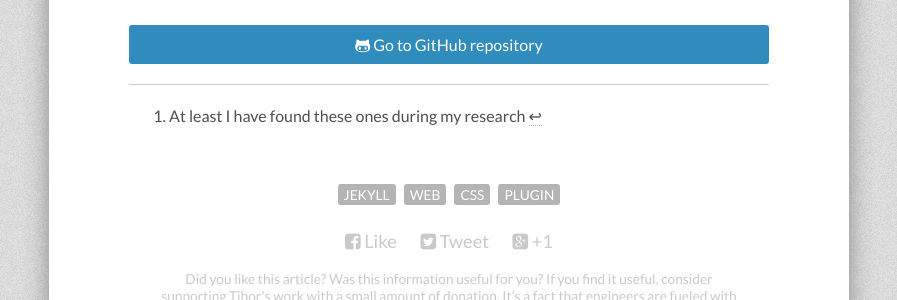
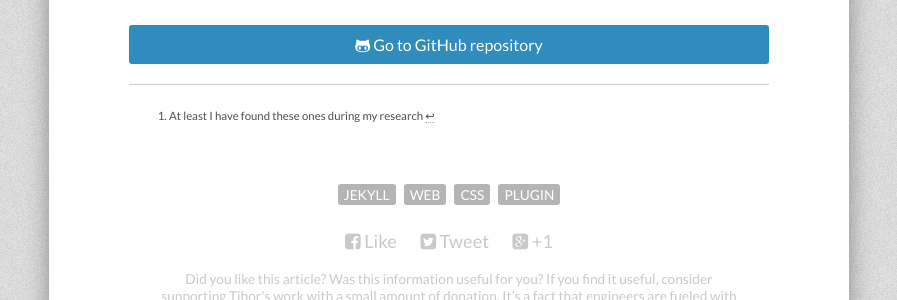
Before and after one commit to tiborsimon/tiborsimon.github.io, a Jekyll site: the page built from _posts/2015-05-14-simple-jekyll-search-system.md, in a window 1280 px wide. Shown: the part 5435-5735 px from the top of the page, without its empty margins (191-1088 px from the left). Built offline with Jekyll 4.4.1, drawn with Linux system fonts in a browser that asks for light colours; nearby versions of some CDN libraries; comment, search, counter and statistics services are not loaded.

Commit message:
Article update

```diff
--- a/_sass/_typography.scss
+++ b/_sass/_typography.scss
@@ -120,7 +120,7 @@ blockquote {
 // --------------------------------------------------
 .entry-content .footnotes {
     ol, li, p {
-        @include font-size(14);
+        @include font-size(10);
     }
 }
 
```
